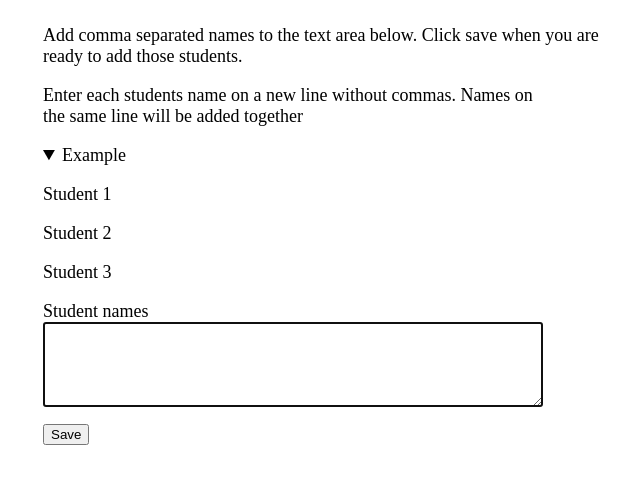
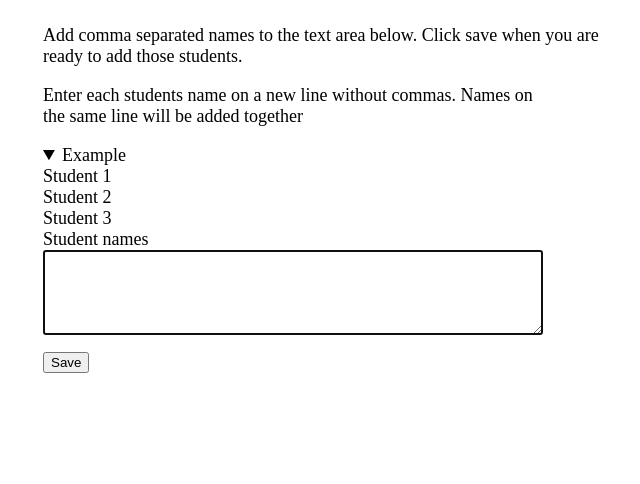
Before and after one commit to markoco14/team-generator, a Python web app: template templates/classes/batch-add.html in a window 1280 px wide. Shown: the part 113-597 px from the top of the page, without its empty margins (297-937 px from the left). Run offline with Jinja, Linux system fonts and the light colour scheme; the template is opened without the code that fills it, so the values that code supplies are empty.

Commit message:
update batch add student example list styles

```diff
--- a/static/styles.css
+++ b/static/styles.css
@@ -21,6 +21,10 @@ header > div {
     justify-content: space-between;
     align-items: center;
 
+}
+
+.example {
+    margin: 0;
 }
 
 form {
```
